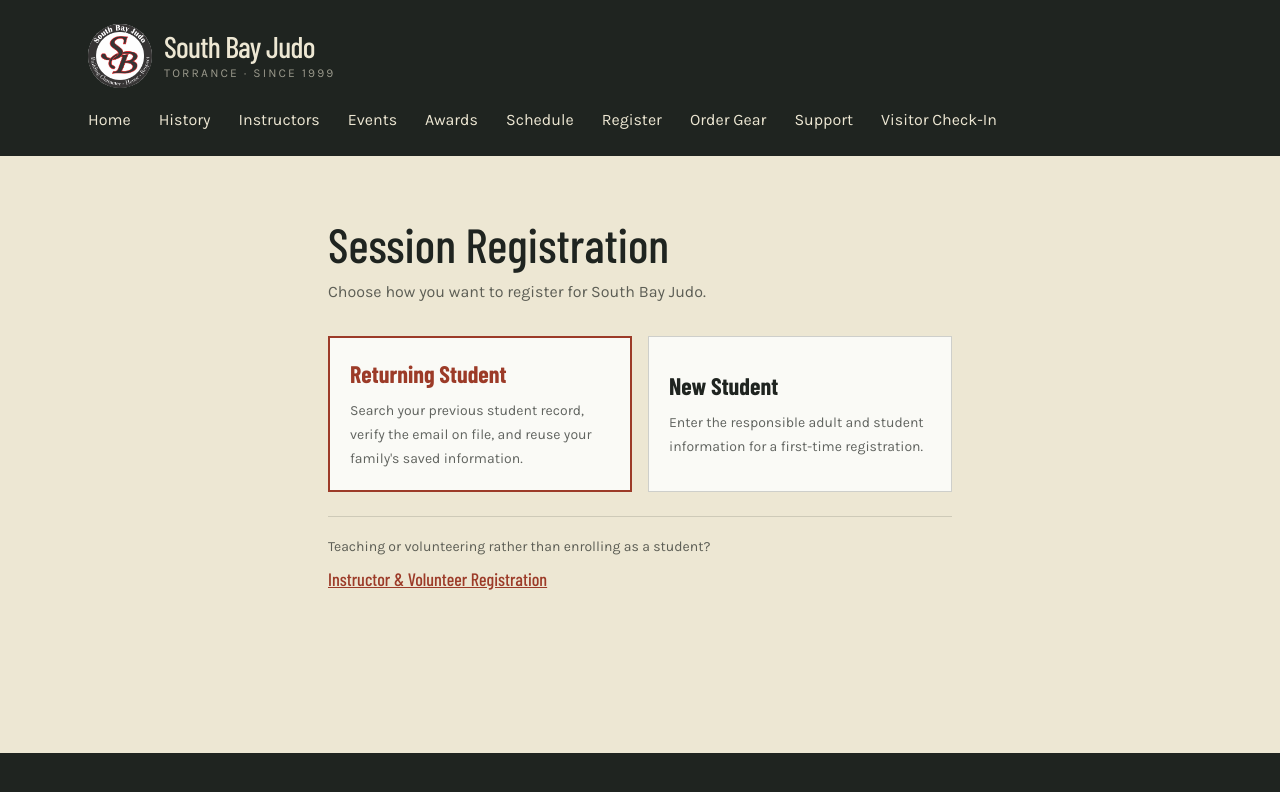
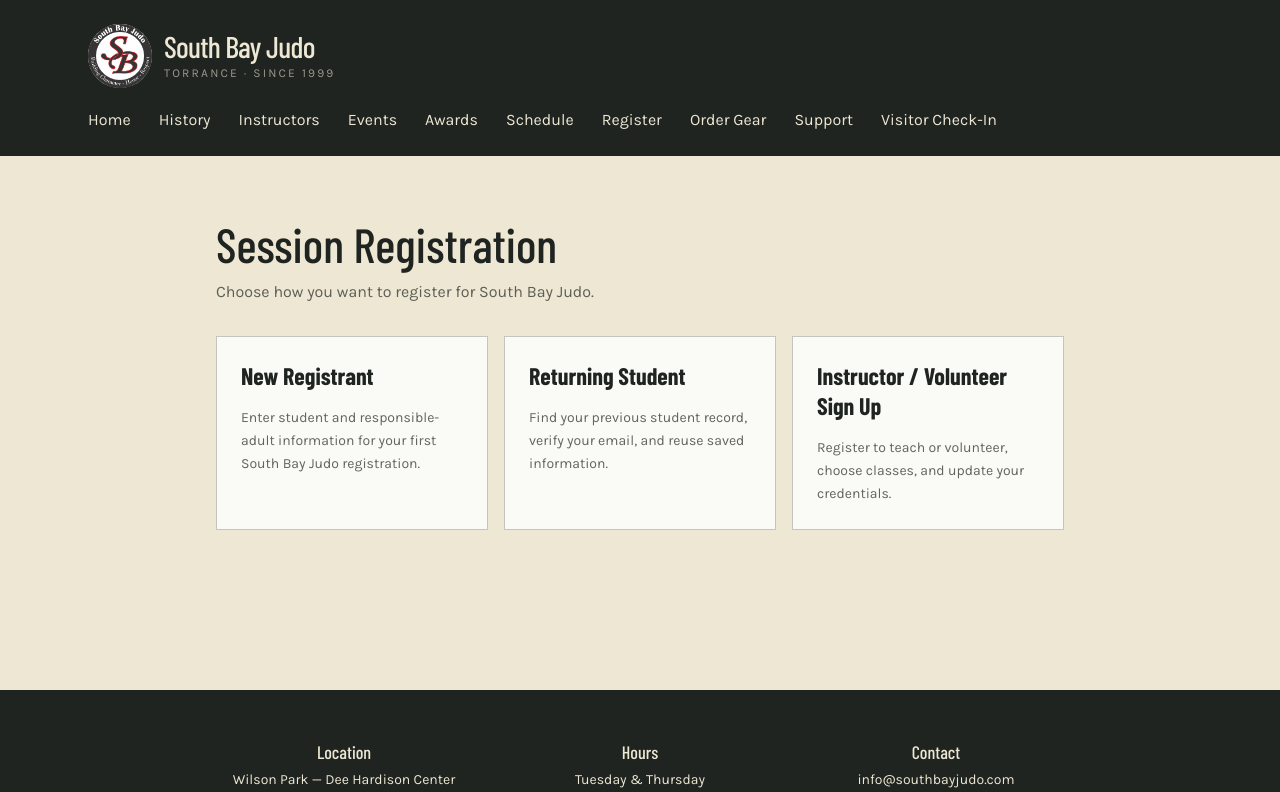
Before and after one commit to cshiosaki/southbayjudo, a Next.js app in the folder south-bay-judo/: page /register in a window 1280 px wide. Shown: the top 792 px of the page. Built offline with nearby package versions, Linux system fonts and the light colour scheme.

Commit message:
Uniform three-card signup choices with new registrant first

```diff
--- a/south-bay-judo/components/RegistrationFlow.tsx
+++ b/south-bay-judo/components/RegistrationFlow.tsx
@@ -503,36 +503,55 @@ export default function RegistrationFlow({
   }
 
   if (step === "guardian" && entryMode === "choose") {
+    const signupCardClass =
+      "group flex min-h-[190px] h-full flex-col border border-ink/25 bg-card p-6 text-left text-ink transition-colors hover:border-belt hover:bg-belt/5 focus-visible:outline focus-visible:outline-2 focus-visible:outline-offset-2 focus-visible:outline-belt";
+
     return (
-      <main className="max-w-2xl mx-auto px-6 py-16">
+      <main className="max-w-4xl mx-auto px-6 py-16">
         <h1 className="font-display text-5xl mb-3">{testMode ? "January 2027 — Test Registration" : "Session Registration"}</h1>
         <p className="text-ink/70 mb-8">Choose how you want to register for South Bay Judo.</p>
-        <div className="grid gap-4 sm:grid-cols-2">
+        <div className="grid gap-4 sm:grid-cols-3 items-stretch">
+          <button
+            type="button"
+            onClick={() => setEntryMode("new")}
+            className={signupCardClass}
+          >
+            <strong className="block font-display text-2xl leading-tight text-ink group-hover:text-belt mb-4">
+              New Registrant
+            </strong>
+            <span className="block text-sm leading-relaxed text-ink/70">
+              Enter student and responsible-adult information for your first South Bay Judo registration.
+            </span>
+          </button>
           <button
             type="button"
             onClick={() => setEntryMode("returning")}
-            className="bg-card border-2 border-belt p-5 text-left hover:bg-belt/5"
+            className={signupCardClass}
           >
-            <strong className="block font-display text-2xl text-belt mb-2">Returning Student</strong>
-            <span className="text-sm text-ink/70">Search your previous student record, verify the email on file, and reuse your family's saved information.</span>
+            <strong className="block font-display text-2xl leading-tight text-ink group-hover:text-belt mb-4">
+              Returning Student
+            </strong>
+            <span className="block text-sm leading-relaxed text-ink/70">
+              Find your previous student record, verify your email, and reuse saved information.
+            </span>
           </button>
-          <button
-            type="button"
-            onClick={() => setEntryMode("new")}
-            className="bg-card border border-ink/20 p-5 text-left hover:bg-ink/5"
+          <a
+            href={testMode ? "/test-instructor-register" : "/instructor-register"}
+            className={signupCardClass}
           >
-            <strong className="block font-display text-2xl mb-2">New Student</strong>
-            <span className="text-sm text-ink/70">Enter the responsible adult and student information for a first-time registration.</span>
-          </button>
-        </div>
-        <div className="mt-6 border-t border-ink/15 pt-5">
-          <p className="text-sm text-ink/70 mb-2">Teaching or volunteering rather than enrolling as a student?</p>
-          <a href={testMode ? "/test-instructor-register" : "/instructor-register"}
-            className="inline-block text-belt underline font-display text-lg">
-            Instructor &amp; Volunteer Registration
+            <strong className="block font-display text-2xl leading-tight text-ink group-hover:text-belt mb-4">
+              Instructor / Volunteer Sign Up
+            </strong>
+            <span className="block text-sm leading-relaxed text-ink/70">
+              Register to teach or volunteer, choose classes, and update your credentials.
+            </span>
           </a>
         </div>
-        {testMode && <p className="mt-6 text-xs text-ink/65">Test mode sends an email only for returning-student verification. It does not charge cards, create roster rows, or send payment receipts.</p>}
+        {testMode && (
+          <p className="mt-6 text-xs text-ink/65">
+            Test mode sends an email only for returning-student verification. It does not charge cards, create roster rows, or send payment receipts.
+          </p>
+        )}
       </main>
     );
   }
```
